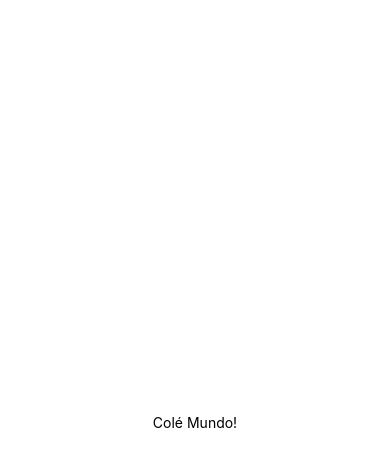
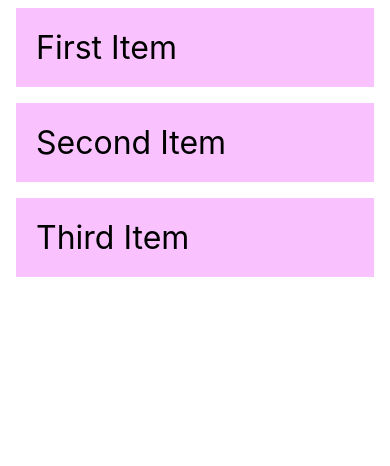
Before and after one commit to tiagocbarbosa/dev-mobile-crud, a React Native app: screen / in a window 390 px wide. Shown: the top 466 px of the page. Built offline with nearby package versions, Linux system fonts and the light colour scheme.

Commit message:
The import of the HomePage container was added

```diff
--- a/App.js
+++ b/App.js
@@ -1,21 +1,8 @@
-import { StatusBar } from 'expo-status-bar'
 import React from 'react'
-import { StyleSheet, Text, View } from 'react-native'
+import HomePage from './app/containers/HomePage.js'
 
 export default function App() {
   return (
-    <View style={styles.container}>
-      <Text>Colé Mundo!</Text>
-      <StatusBar style="auto" />
-    </View>
+    <HomePage />
   )
 }
-
-const styles = StyleSheet.create({
-  container: {
-    flex: 1,
-    backgroundColor: '#fff',
-    alignItems: 'center',
-    justifyContent: 'center',
-  },
-})
```
